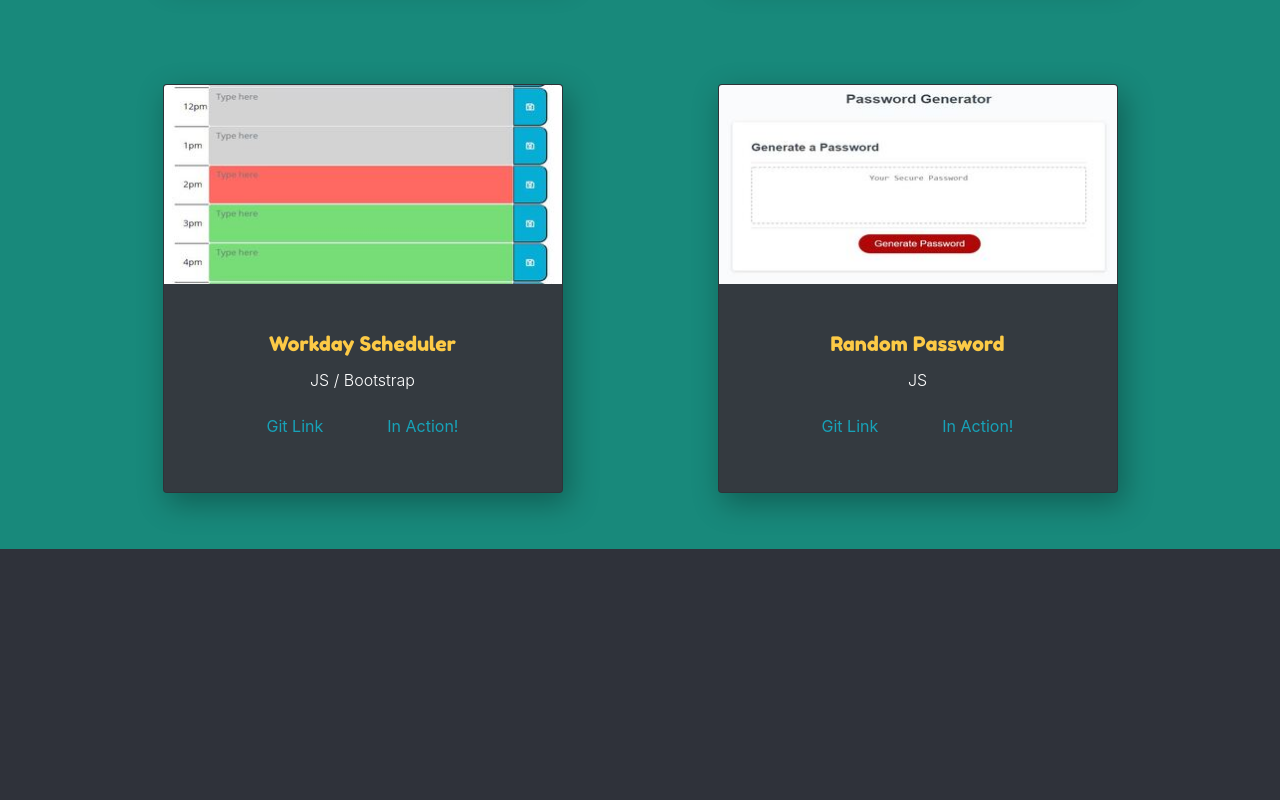
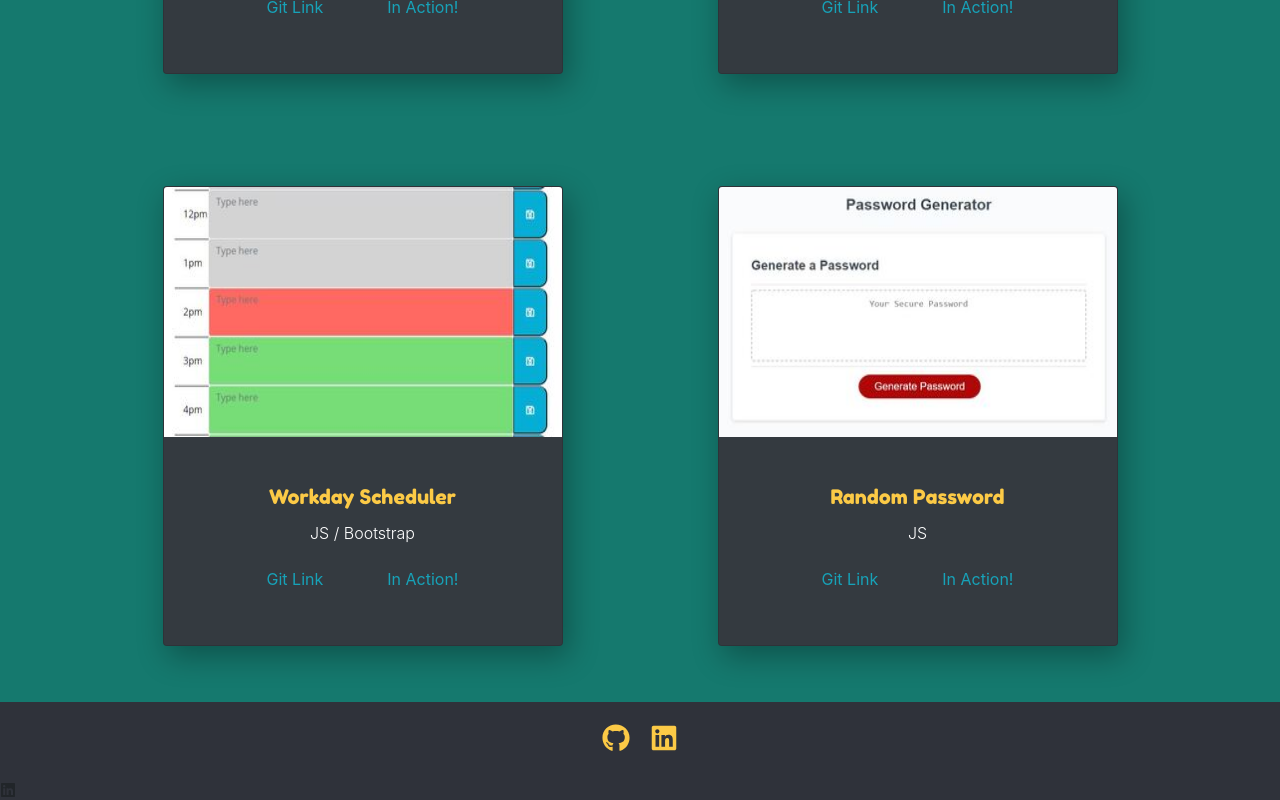
Before and after one commit to lnair1997/20-Portfolio, a React (Create React App) app in the folder tisha/: page /projects in a window 1280 px wide. Shown: the part 1271-2071 px from the top of the page. Before the commit the page ends 1820 px from the top, so only its background shows below. Built offline with nearby package versions, Linux system fonts and the light colour scheme.

Commit message:
footer created and links added

```diff
--- a/tisha/package.json
+++ b/tisha/package.json
@@ -10,6 +10,7 @@
     "react": "^16.13.1",
     "react-bootstrap": "^1.3.0",
     "react-dom": "^16.13.1",
+    "react-icons": "^3.11.0",
     "react-router-dom": "^5.2.0",
     "react-scripts": "3.4.3"
   },
--- a/tisha/src/App.css
+++ b/tisha/src/App.css
@@ -1,6 +1,6 @@
 @import url('https://fonts.googleapis.com/css2?family=Fredoka+One&family=Open+Sans&display=swap');
 
-html {
+html, #root {
     height: 100%;
     background-color: #2F323A;
     /* background-color: #e5b93f; */
@@ -47,7 +47,7 @@ a.btn {
 
 .card-img-top {
     width: 100%;
-    height: 100%;
+    height: 250px;
 }
 
 .card {
@@ -72,3 +72,11 @@ a.btn {
 .card-img-top:hover {
     transform: scale(1.8);
 }
+
+.page-footer {
+    background-color: #2F323A;
+}
+.footer-link {
+    color: #FCCA46 !important;
+    margin: 0 10px;
+}
--- a/tisha/src/App.js
+++ b/tisha/src/App.js
@@ -1,6 +1,7 @@
 import React from 'react';
 import { BrowserRouter as Router, Route } from "react-router-dom";
 import NavigationBar from "./components/Navbar";
+import Footer from "./components/Footer";
 import './App.css';
 
 import About from "./pages/About";
@@ -16,7 +17,7 @@ class App extends React.Component {
         <Route path="/about" component={About} />
         <Route path="/projects" component={Projects} />
 
-        {/* <Footer/> */}
+        <Footer/>
       </Router>
     );
   }
--- /dev/null
+++ b/tisha/src/components/Footer.js
@@ -0,0 +1,17 @@
+import React from "react";
+import { FaGithub, FaLinkedin } from 'react-icons/fa';
+
+function Footer() {
+    return (
+        <footer class="page-footer">
+            <h3 class="footer-copyright text-center py-3">
+                <a href={'https://github.com/lnair1997'} target="_blank" rel="noopener noreferrer" class="footer-link"><FaGithub /></a>
+                <a href={'https://www.linkedin.com/in/lathishanair/'} target="_blank" rel="noopener noreferrer" class="footer-link"><FaLinkedin /></a>
+            </h3>
+            <FaLinkedin />
+
+        </footer>
+    );
+}
+
+export default Footer;
--- a/tisha/src/components/MyProjects.js
+++ b/tisha/src/components/MyProjects.js
@@ -6,7 +6,7 @@ import Container from 'react-bootstrap/Container';
 import Jumbotron from 'react-bootstrap/Jumbotron';
 
 const projectJumbo = {
-    backgroundColor: "#18897B",
+    backgroundColor: "#15796E",
     fontFamily: 'Fredoka One',
     marginBottom: '-15px',
 }
@@ -20,7 +20,7 @@ function MyProjects() {
             <Container className="d-flex flex-wrap justify-content-around">
                 {projects.map(project => (
                     <MyProjectsCard
-                        id={project.id}
+                        key={project.id}
                         img={project.img}
                         title={project.title}
                         languages={project.languages}
--- a/tisha/src/components/MyProjectsCard.js
+++ b/tisha/src/components/MyProjectsCard.js
@@ -17,8 +17,8 @@ function MyProjectsCard({ img, title, languages, deployed, gitRepo }) {
                         <Card.Title style={{ color: '#FCCA46', fontFamily: 'Fredoka One' }}>{title}</Card.Title>
                         <Card.Text className="font-weight-light text-white">{languages}</Card.Text>
                         <div className="d-flex justify-content-center">
-                            <a href={gitRepo} target="_blank" className="btn btn-outline-info">Git Link</a>
-                            <a href={deployed} target="_blank" className="btn btn-outline-info">In Action!</a>
+                            <a href={gitRepo} target="_blank" rel="noopener noreferrer" className="btn btn-outline-info">Git Link</a>
+                            <a href={deployed} target="_blank" rel="noopener noreferrer" className="btn btn-outline-info">In Action!</a>
                         </div>
                     </Card.Body>
                 </Card>
--- a/tisha/src/components/Navbar.js
+++ b/tisha/src/components/Navbar.js
@@ -1,5 +1,6 @@
 import React from 'react';
 import { Link } from 'react-router-dom';
+import { FaGithub, FaLinkedin } from 'react-icons/fa';
 
 import Container from 'react-bootstrap/Container';
 import Navbar from 'react-bootstrap/Navbar';
--- a/tisha/src/pages/Projects.js
+++ b/tisha/src/pages/Projects.js
@@ -3,7 +3,7 @@ import MyProjects from "../components/MyProjects"
 
 const style={
   width: '100%',
-  backgroundColor: '#18897B',
+  backgroundColor: '#15796E',
 }
 
 function Projects() {
```
Also changed, not shown: 1 other file (tests, documents, lock files or other folders).
